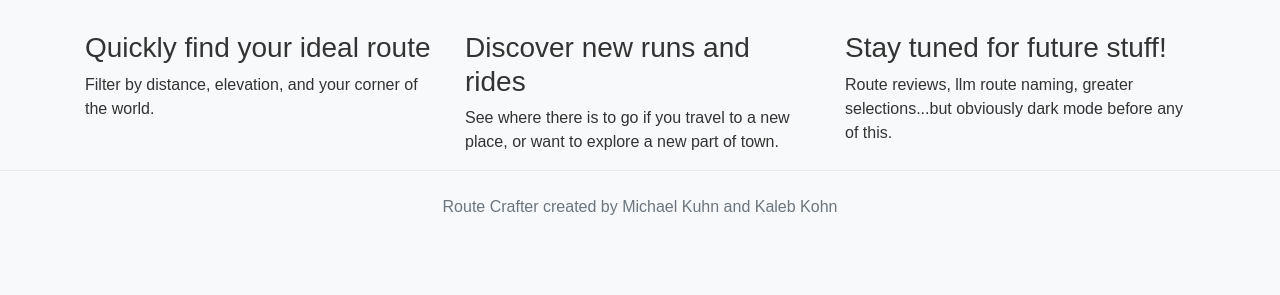
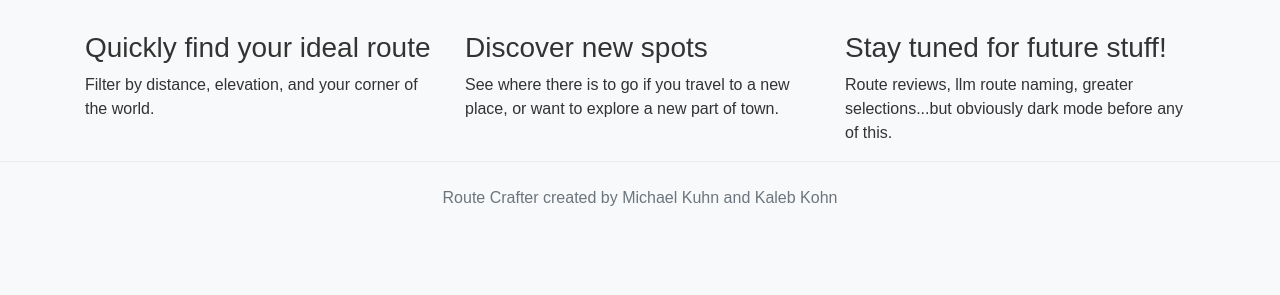
Before and after one commit to thundamike/routely, a Django app: page / in a window 1280 px wide. Shown: the part 505-800 px from the top of the page. Run offline with Django 4.2, Linux system fonts and the light colour scheme.

Commit message:
Update login.html

```diff
--- a/Oauth/templates/login.html
+++ b/Oauth/templates/login.html
@@ -129,7 +129,7 @@
           <p>Filter by distance, elevation, and your corner of the world.</p>
         </div>
         <div class="col-md-4">
-          <h3>Discover new runs and rides</h3>
+          <h3>Discover new spots</h3>
           <p>See where there is to go if you travel to a new place, or want to explore a new part of town.</p>
         </div>
         <div class="col-md-4">
```
